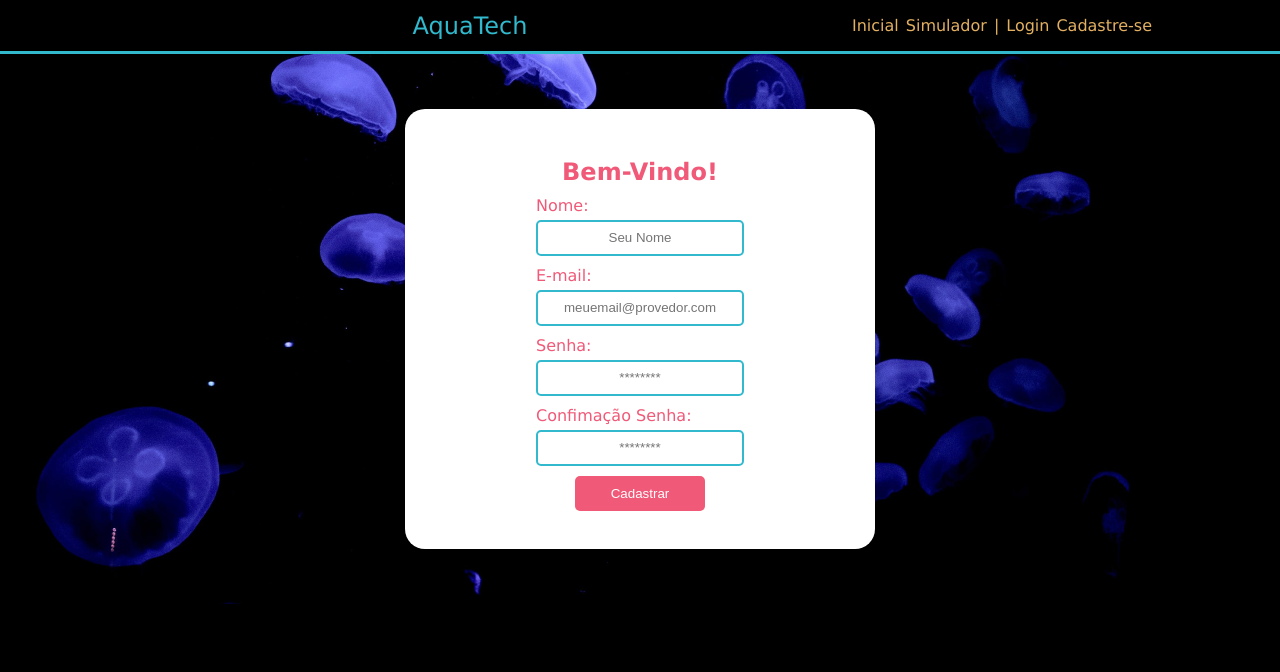
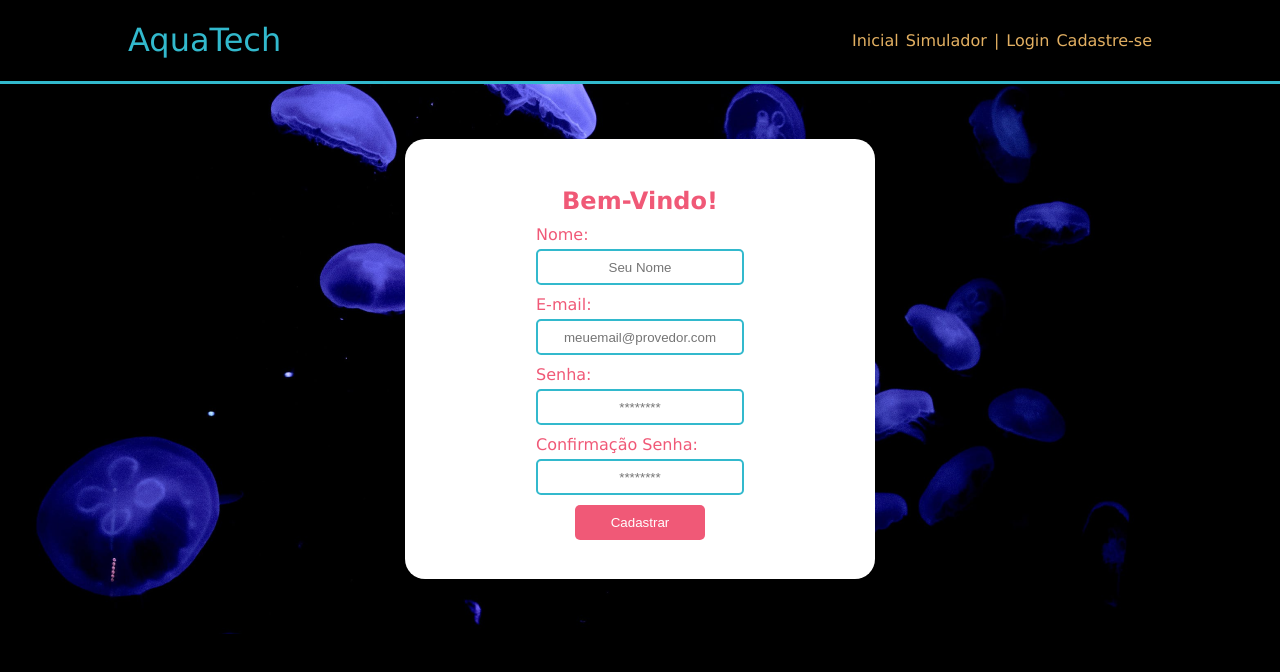
Before and after one commit to FelipeAlbertim/aquatech, a plain HTML site: page cadastro.html in a window 1280 px wide. Drawn offline with Linux system fonts and the light colour scheme.

Commit message:
Estão começando a aparecer diversos erros preciso estudar e fazer as coisas com mais calma, mas aqui todas as mudanças ja estao salvas como manutenção do NAVBAR, link no nome AQUATECH e campos das inputs

```diff
--- a/cadastro.html
+++ b/cadastro.html
@@ -4,20 +4,28 @@
 <head>
     <meta charset="UTF-8">
     <meta name="viewport" content="width=device-width, initial-scale=1.0">
-    <title>AquaTech</title>
-    <link rel="stylesheet" href="style.css">
+    <title>AquaTech - Cadastro</title>
+    <link rel="stylesheet" href="styleCadastro.css">
+    <link rel="stylesheet" href="shared.css">
 </head>
 
 <body>
     <div class="header">
         <div class="container">
-            <h2 class="titulo">AquaTech</h2>
+            <h1 class="titulo"> <a href="index.html"> AquaTech</a></h1>
             <ul class="navbar">
                 <li> Inicial </li>
                 <li> Simulador </li>
                 <li> | </li>
-                <li><a href="">Login</a></li>
-                <li><a href="./cadastro.html">Cadastre-se</a></li>
+
+                <a href="">
+                    <li> Login </li>
+                </a>
+
+                <a href="./cadastro.html">
+                    <li> Cadastre-se </li>
+                </a>
+
             </ul>
         </div>
     </div>
@@ -37,7 +45,7 @@
                     <label for="ipt_senha" class="label">Senha:</label>
                     <input type="password" id="ipt_senha" class="ipt" placeholder="********">
 
-                    <label for="ipt_confirma_senha" class="label">Confimação Senha:</label>
+                    <label for="ipt_confirma_senha" class="label">Confirmação Senha:</label>
                     <input type="password" id="ipt_confirma_senha" class="ipt" placeholder="********">
 
                     <button onclick="" id="btn_cadastrar" class="label">Cadastrar</button>
--- /dev/null
+++ b/shared.css
@@ -0,0 +1,37 @@
+body {
+    margin: 0;
+    padding: 0;
+    font-family: Verdana;
+    background-color: black;
+}
+
+.titulo {
+    color: #32b9cd;
+    font-weight: 500;
+}
+
+.navbar {
+    width: 300px;
+    color: #e3b062;
+    list-style: none;
+    display: flex;
+    justify-content: space-between;
+    align-items: center;
+}
+
+.navbar a {
+    color: #e3b062;
+    text-decoration: none;
+}
+
+.header {
+    border-bottom: 3px solid #32b9cd;
+}
+
+.container {
+    width: 80%;
+    margin: auto;
+    display: flex;
+    justify-content: space-between;
+    align-items: center;
+}
--- a/style.css
+++ b/style.css
@@ -1,112 +1,55 @@
-body {
-    margin: 0;
-    padding: 0;
-    font-family: Verdana, Geneva, Tahoma, sans-serif;
-    background-color: black;
-}
-
-.titulo {
-    color: #32b9cd;
-    font-weight: 500;
-}
-
-.navbar {
-    width: 300px;
-    color: #e3b062;
-    list-style: none;
-    display: flex;
-    justify-content: space-between;
-    align-items: center;
-}
-
-.navbar a {
-    color: #e3b062;
-    text-decoration: none;
-}
-
-.header {
-    border-bottom: 3px solid #32b9cd;
-}
-
-.container {
-    width: 80%;
-    margin: auto;
-    display: flex;
-    justify-content: space-between;
-    align-items: center;
-}
-
-.itensCadastro{
-    display: flex;
-    flex-direction: column;
-    align-items: flex-start;
-}
+@import url('shared.css');
 
 .banner {
     background-image: url(./assets/imagens/bg-jelly-fish-para_outras_pags.png);
-    height: 550px;
+    height: 500px;
     color: white;
 }
 
 .banner .container {
-    display: flex;
     justify-content: center;
     align-items: center;
     height: 100%;
 }
 
-.banner .container .cadastro .itensCadastro #btn_cadastrar {
-    background-color: rgb(240, 89, 119);
-    align-items: center;
-    margin: 0 auto;
+.banner .container p {
+    font-size: 32px;
+    width: 200px;
 }
 
-h2{
-    margin:10px auto;
+.social {
+    background-color: #f7f7f7;
+    height: 500px;
 }
 
-.cadastro {
-    height: 400px;
-    width: 430px;
-    background-color: white;
-    border-radius: 20px;
+.social .container {
+    align-items: center;
+    height: 100%;
+    width: 100%;
+    justify-content: space-around;
+}
+
+.social .container .box {
     display: flex;
     flex-direction: column;
-    color: rgb(240, 89, 119);
-    font-size: 16px;
-    margin: 10px auto;
-    padding: 20px;
+    align-items: center;
+    text-align: center;
+}
+
+.social .container .box img {
+    width: 100px;
+}
+
+.social .container .box p {
+    width: 400px;
+}
+
+.footer {
+    background-color: #32b9cd;
+    color: white;
+}
+
+.footer .container {
     justify-content: center;
     align-items: center;
 }
-
-.ipt {
-    height: 30px;
-    width: 200px;
-    border-radius: 5px;
-    border: 2px solid #32b9cd;
-    text-align: center;
-    margin-bottom: 10px;
-}
-
-button {
-    padding: 10px 20px;
-    border-radius: 5px;
-    border: none;
-    background-color: #32b9cd;
-    color: white;
-    cursor: pointer;
-    transition: background-color 0.3s ease;
-}
-
-button:hover {
-    background-color: #1f7b8e;
-}
-
-label {
-    margin-bottom: 5px;
-}
-
-#btn_cadastrar{
-    width: 130px;
-}
--- /dev/null
+++ b/styleCadastro.css
@@ -0,0 +1,117 @@
+body {
+    margin: 0;
+    padding: 0;
+    font-family: Verdana, Geneva, Tahoma, sans-serif;
+    background-color: black;
+}
+
+.titulo {
+    color: #32b9cd;
+    font-weight: 500;
+}
+
+.titulo a{
+    text-decoration: none;
+    color:#32b9cd ;
+}
+
+.navbar {
+    width: 300px;
+    color: #e3b062;
+    list-style: none;
+    display: flex;
+    justify-content: space-between;
+    align-items: center;
+}
+
+.navbar a {
+    color: #e3b062;
+    text-decoration: none;
+}
+
+.header {
+    border-bottom: 3px solid #32b9cd;
+}
+
+.container {
+    width: 80%;
+    margin: auto;
+    display: flex;
+    justify-content: space-between;
+    align-items: center;
+}
+
+.itensCadastro{
+    display: flex;
+    flex-direction: column;
+    align-items: flex-start;
+}
+
+.banner {
+    background-image: url(./assets/imagens/bg-jelly-fish-para_outras_pags.png);
+    height: 550px;
+    color: white;
+}
+
+.banner .container {
+    display: flex;
+    justify-content: center;
+    align-items: center;
+    height: 100%;
+}
+
+.banner .container .cadastro .itensCadastro #btn_cadastrar {
+    background-color: rgb(240, 89, 119);
+    align-items: center;
+    margin: 0 auto;
+}
+
+h2{
+    margin:10px auto;
+}
+
+.cadastro {
+    height: 400px;
+    width: 430px;
+    background-color: white;
+    border-radius: 20px;
+    display: flex;
+    flex-direction: column;
+    color: rgb(240, 89, 119);
+    font-size: 16px;
+    margin: 10px auto;
+    padding: 20px;
+    justify-content: center;
+    align-items: center;
+}
+
+.ipt {
+    height: 30px;
+    width: 200px;
+    border-radius: 5px;
+    border: 2px solid #32b9cd;
+    text-align: center;
+    margin-bottom: 10px;
+}
+
+button {
+    padding: 10px 20px;
+    border-radius: 5px;
+    border: none;
+    background-color: #32b9cd;
+    color: white;
+    cursor: pointer;
+    transition: background-color 0.3s ease;
+}
+
+button:hover {
+    background-color: #1f7b8e;
+}
+
+label {
+    margin-bottom: 5px;
+}
+
+#btn_cadastrar{
+    width: 130px;
+}
```
Also changed, not shown: index.html (line endings or trailing spaces), 1 other file.
